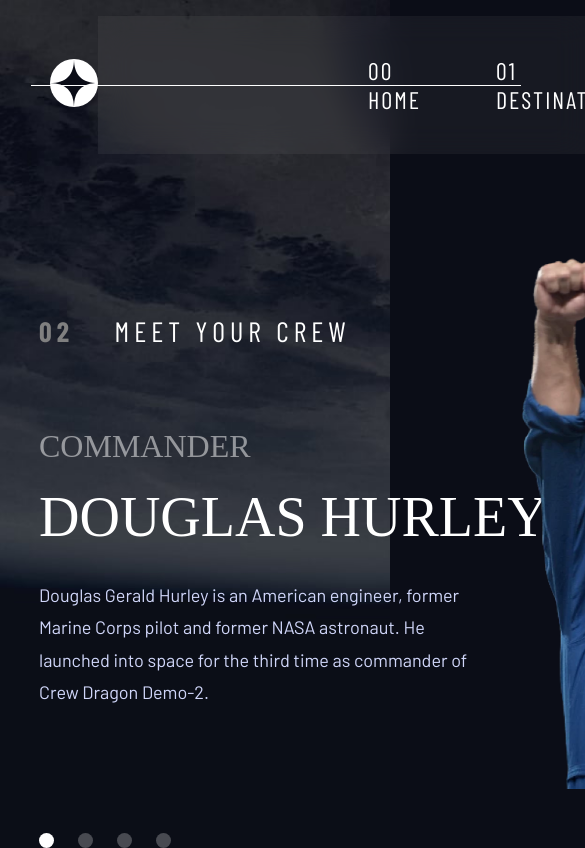
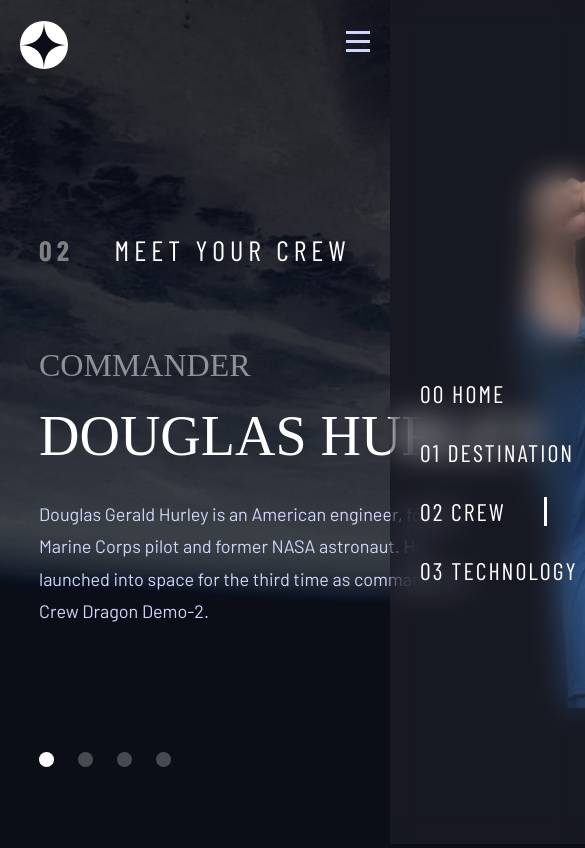
Before and after one commit to ME0WGE/React-Space-Router, a React (Vite) app: page /crew in a window 390 px wide. Shown: the top 848 px of the page, 585 px wide, since content can reach past the window. Built offline with nearby package versions, Linux system fonts and the light colour scheme; a web font is replaced by a local one.

Commit message:
burgir menu for tablet & phone okayge

```diff
--- a/src/components/header/Nav.jsx
+++ b/src/components/header/Nav.jsx
@@ -1,22 +1,44 @@
 import { NavLink } from "react-router-dom";
 import "./nav.css";
 import logo from "../../assets/shared/logo.svg";
+import iconHamburger from "../../assets/shared/icon-hamburger.svg";
+import iconClose from "../../assets/shared/icon-close.svg";
+import { useState } from "react";
 
 export default function Nav() {
+  const [menuOpen, setMenuOpen] = useState(false);
+
+  const toggleMenu = () => {
+    setMenuOpen(!menuOpen);
+  };
+
   return (
     <>
       <div className="nav-container">
         <NavLink to={"/"}>
           <img src={logo} alt="logo" id="logo" />
-          {/* <span className="logo-tooltip">Made with ❤️ by Kamil Baldyga</span> */}
         </NavLink>
-        <ul className="nav-ul">
+
+        <button
+          className="burger-nav-toggle"
+          aria-controls="nav-ul"
+          aria-expanded={menuOpen}
+          onClick={toggleMenu}
+        >
+          <img
+            src={menuOpen ? iconClose : iconHamburger}
+            alt={menuOpen ? "Close menu" : "Open menu"}
+          />
+        </button>
+
+        <ul className={`nav-ul ${menuOpen ? "open" : ""}`} id="nav-ul">
           <li>
             <NavLink
               to={"/"}
               className={({ isActive }) =>
                 isActive ? "li-link active" : "li-link"
               }
+              onClick={() => setMenuOpen(false)}
             >
               00 HOME
             </NavLink>
@@ -27,6 +49,7 @@ export default function Nav() {
               className={({ isActive }) =>
                 isActive ? "li-link active" : "li-link"
               }
+              onClick={() => setMenuOpen(false)}
             >
               01 DESTINATION
             </NavLink>
@@ -37,6 +60,7 @@ export default function Nav() {
               className={({ isActive }) =>
                 isActive ? "li-link active" : "li-link"
               }
+              onClick={() => setMenuOpen(false)}
             >
               02 CREW
             </NavLink>
@@ -47,6 +71,7 @@ export default function Nav() {
               className={({ isActive }) =>
                 isActive ? "li-link active" : "li-link"
               }
+              onClick={() => setMenuOpen(false)}
             >
               03 TECHNOLOGY
             </NavLink>
--- a/src/components/header/nav.css
+++ b/src/components/header/nav.css
@@ -6,13 +6,13 @@
   position: relative;
 
   margin-top: 1rem;
+  z-index: 100;
 }
 /* Logo */
 #logo {
   padding-left: 50px;
 
   transition: transform 0.6s ease;
-  transform-origin: center;
 }
 
 #logo:hover {
@@ -24,7 +24,7 @@
   content: "";
   position: absolute;
 
-  width: 490px;
+  width: 30%;
   height: 1px;
 
   top: 50%;
@@ -75,45 +75,111 @@
   padding-bottom: 38px;
 }
 
-/* Commented tooltip styles */
-/* Logo container with tooltip */
-/* .logo-container {
-  position: relative;
-  display: inline-block;
-}*/
+/* Boutons du menu mobile */
+.burger-nav-toggle {
+  display: none;
+  background: transparent;
+  border: none;
 
-/* Logo tooltip */
-/* .logo-tooltip {
-  visibility: hidden;
   position: absolute;
-  background-color: rgba(255, 255, 255, 0.1);
-  backdrop-filter: blur(15px);
-  color: white;
-  text-align: center;
-  padding: 10px 15px;
-  border-radius: 6px;
-  white-space: nowrap;
-  bottom: -50px;
-  left: 50%;
-  transform: translateX(-50%);
-  opacity: 0;
-  transition: opacity 0.3s, visibility 0.3s;
-} */
+  right: 30px;
+  top: 30px;
+  padding: 0;
+  z-index: 200;
 
-/* Triangle pointer */
-/* .logo-tooltip::before {
-  content: "";
-  position: absolute;
-  top: -10px;
-  left: 50%;
-  transform: translateX(-50%);
-  border-width: 5px;
-  border-style: solid;
-  border-color: transparent transparent rgba(255, 255, 255, 0.1) transparent;
-} */
+  cursor: pointer;
+}
 
-/* Show tooltip on hover */
-/* .logo-container:hover .logo-tooltip {
-  visibility: visible;
-  opacity: 1;
-} */
+/* Media Queries */
+@media (max-width: 1024px) {
+  /* -- TABLETTE SIZE-- */
+  .burger-nav-toggle {
+    display: block;
+    top: 20px;
+    right: 30px;
+  }
+
+  #logo {
+    padding-left: 30px;
+    margin-top: 10px;
+  }
+
+  .nav-container::after {
+    display: none;
+  }
+
+  .nav-ul {
+    flex-direction: column;
+    align-items: flex-start;
+    position: fixed;
+
+    height: 100vh;
+
+    gap: 30px;
+    padding: 120px 0 0 30px;
+    inset: 0 0 0 30%;
+
+    transform: translateX(100%);
+    transition: transform 0.35s ease-out;
+  }
+
+  .nav-ul.open {
+    transform: translateX(0);
+    transition: transform 0.35s ease-out;
+  }
+
+  .li-link.active,
+  .li-link:hover:not(.active) {
+    border-right: 3px solid;
+    border-bottom: none;
+    padding-bottom: 0;
+    padding-right: 38px;
+  }
+}
+
+@media (max-width: 768px) {
+  /* -- MOBILE SIZE -- */
+  .burger-nav-toggle {
+    display: block;
+
+    top: 15px;
+    right: 20px;
+  }
+
+  #logo {
+    padding-left: 20px;
+    margin-top: 5px;
+  }
+
+  .nav-container::after {
+    display: none;
+  }
+
+  .nav-ul {
+    flex-direction: column;
+    align-items: flex-start;
+    position: fixed;
+
+    height: 100vh;
+
+    gap: 30px;
+    padding: 120px 0 0 30px;
+    inset: 0 0 0 30%;
+
+    transform: translateX(100%);
+    transition: transform 0.35s ease-out;
+  }
+
+  .nav-ul.open {
+    transform: translateX(0);
+    transition: transform 0.35s ease-out;
+  }
+
+  .li-link.active,
+  .li-link:hover:not(.active) {
+    border-right: 3px solid;
+    border-bottom: none;
+    padding-bottom: 0;
+    padding-right: 38px;
+  }
+}
```
